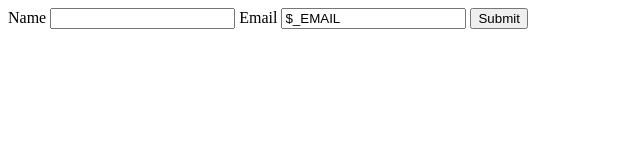
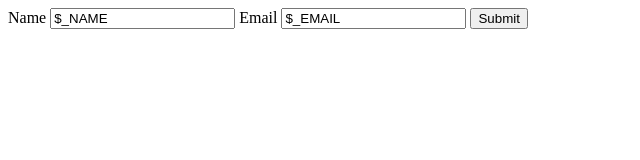
Before and after one commit to Vishnu-tv/Yatmatch-Api, a website: page public/phone.html in a window 1280 px wide. Shown: the full height of the page, 0-640 px from the left. Drawn offline with Linux system fonts and the light colour scheme.

Commit message:
Changes to Add contact Router include Name in html Page

```diff
--- a/index.js
+++ b/index.js
@@ -115,7 +115,7 @@ app.get('/addContact', (req, res) => {
         if (err) {
           return console.log(err);
         }
-        console.log('name',contactName)
+        console.log("$_NAME",contactName)
         data = data.replace("$_EMAIL", contactEmail);
         res.send(data);
       });
--- a/public/phone.html
+++ b/public/phone.html
@@ -1,6 +1,6 @@
 <html>
     <body>
-         Name <input name="name" value="">
+         Name <input name="name" value="$_NAME">
          Email <input name="email" value="$_EMAIL">
          <input type="Submit">
     </body>
```
